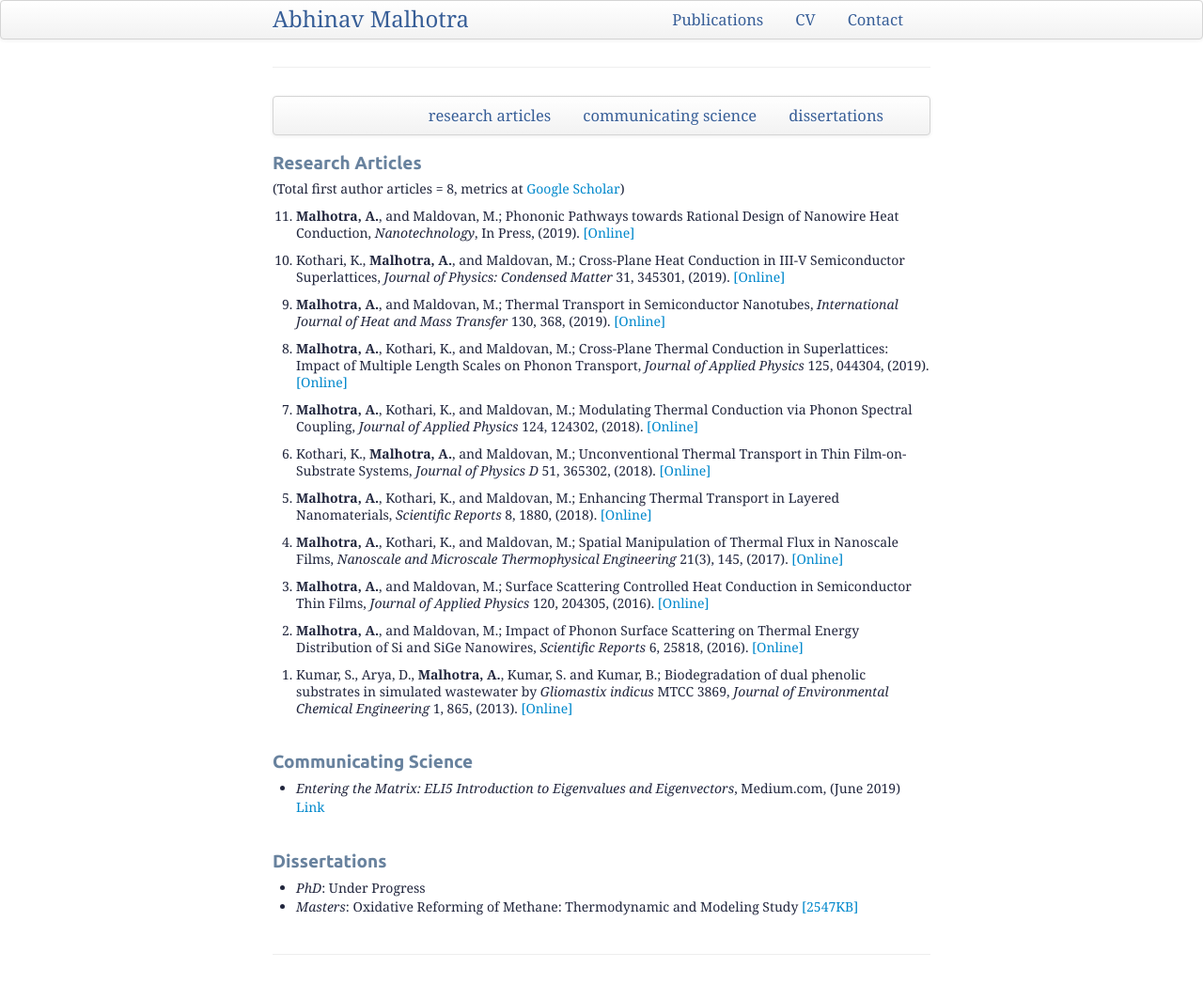
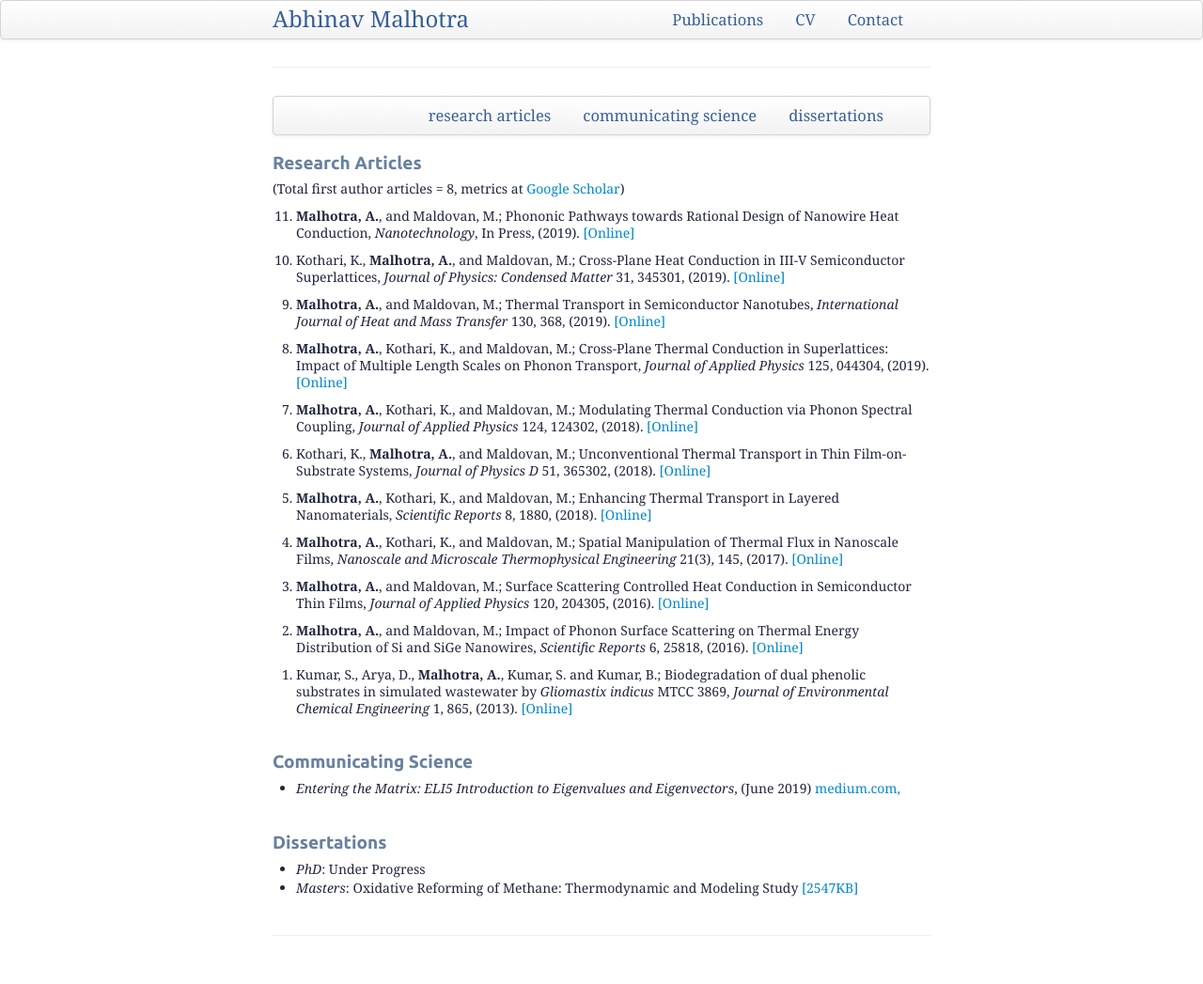
Before and after one commit to ABMalhotra/ABMalhotra.github.io, a Jekyll site: the page built from pages/pubs.md, in a window 1280 px wide. Shown: the whole page at 94% size. Built offline with Jekyll 4.4.1, drawn with Linux system fonts in a browser that asks for light colours.

Commit message:
no message

```diff
--- a/pages/pubs.md
+++ b/pages/pubs.md
@@ -77,7 +77,7 @@ by *Gliomastix indicus* MTCC 3869, *Journal of Environmental Chemical Engineerin
 <br/>
 ## <a name="sciencewriting"></a>Communicating Science
 
-* *Entering the Matrix: ELI5 Introduction to Eigenvalues and Eigenvectors*, Medium.com, (June 2019) [Link](https://medium.com/@abhinavmalhotra/entering-the-matrix-eli5-introduction-to-eigenvalues-and-eigenvecotrs-376bb6704412){:target="_blank"}
+* *Entering the Matrix: ELI5 Introduction to Eigenvalues and Eigenvectors*, (June 2019) [medium.com,](https://medium.com/@abhinavmalhotra/entering-the-matrix-eli5-introduction-to-eigenvalues-and-eigenvecotrs-376bb6704412){:target="_blank"}
 
 <br/>
 ## <a name="thesis"></a>Dissertations
```
